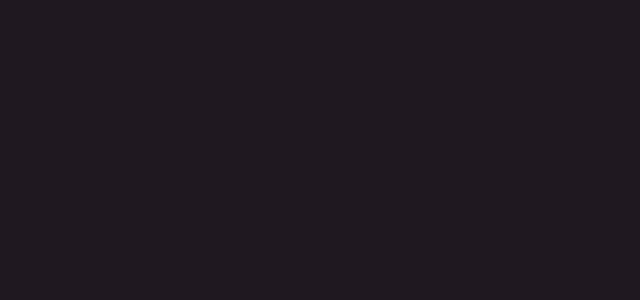
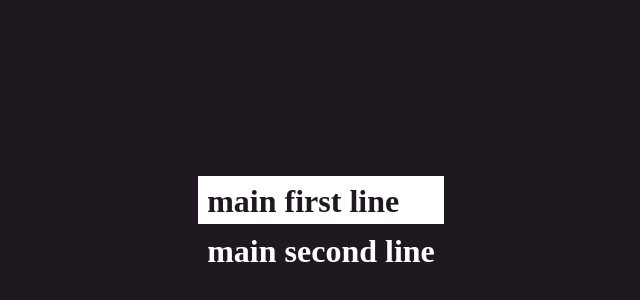
Before and after one commit to styxpilled/marathon, a SvelteKit app: page /4 in a window 1280 px wide. Shown: the part 174-474 px from the top of the page, without its empty margins (319-959 px from the left). Built offline with nearby package versions, Linux system fonts and the light colour scheme.

Commit message:
feat: block transition

```diff
--- /dev/null
+++ b/src/components/BlockTransition.svelte
@@ -0,0 +1,78 @@
+<script lang="ts">
+	export let foregroundColor = 'white';
+	export let backgrondColor = 'black';
+
+	export let main: [string, string] = ['main first line', 'main second line'];
+	export let alt: [string, string] = ['alt first line', 'alt second line'];
+</script>
+
+<div class="root" style:--fg-color={foregroundColor} style:--bg-color={backgrondColor}>
+	<div class="bg" />
+	<h2 class="main">
+		<span class="first top">{main[0]}</span>
+		<span class="second">{main[1]}</span>
+	</h2>
+	<h2 class="alt">
+		<span class="first">{alt[0]}</span>
+		<span class="second bottom">{alt[1]}</span>
+	</h2>
+</div>
+
+<style>
+	.root {
+		--main-clip: inset(0);
+		--alt-clip: inset(0 0 3rem 0);
+		--transform: 0;
+		--duration: 1000ms;
+
+		display: grid;
+		color: var(--fg-color);
+	}
+
+	h2 {
+		grid-column: 1;
+		grid-row: 1;
+		font-size: 2rem;
+		line-height: 2rem;
+	}
+
+	span {
+		display: block;
+		padding: 0.55rem;
+	}
+
+	.bg {
+		grid-column: 1;
+		grid-row: 1;
+		height: 3rem;
+		background-color: var(--fg-color);
+		transform: translateY(var(--transform));
+		transition: transform var(--duration);
+	}
+
+	.top,
+	.bottom {
+		color: var(--bg-color);
+	}
+
+	.first,
+	.second {
+		transition: clip-path calc(var(--duration) / 2.6666666667) calc(var(--duration) / 5.3);
+	}
+
+	.main > .first,
+	.main > .second {
+		clip-path: var(--main-clip);
+	}
+
+	.alt > .first,
+	.alt > .second {
+		clip-path: var(--alt-clip);
+	}
+
+	.root:hover {
+		--main-clip: inset(3rem 0 0 0);
+		--alt-clip: inset(0);
+		--transform: 3rem;
+	}
+</style>
--- a/src/routes/4/+page.svelte
+++ b/src/routes/4/+page.svelte
@@ -1,10 +1,12 @@
 <script lang="ts">
+	import BlockTransition from '$comp/BlockTransition.svelte';
 	import MoireCircle from '$comp/MoireCircle.svelte';
 	import ScalingSquare from '$comp/ScalingSquare.svelte';
 	import CornerOutline from '$comp/containers/CornerOutline.svelte';
 </script>
 
 <div class="root">
+	<BlockTransition backgrondColor="var(--color-accent-2)" foregroundColor="white" />
 	<!-- <CornerOutline /> -->
 	<!-- <ScalingSquare /> -->
 	<!-- <MoireCircle /> -->
```
